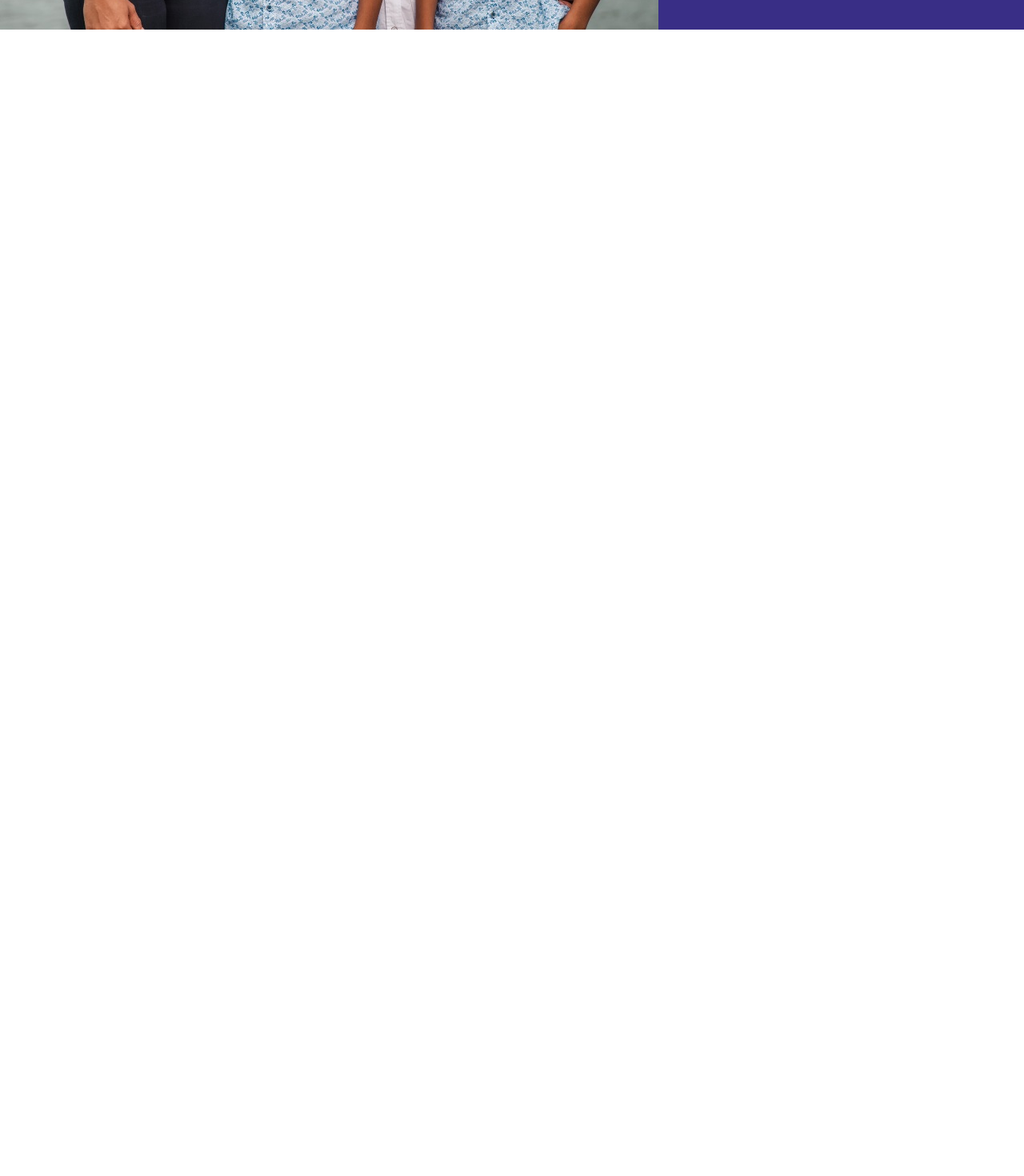
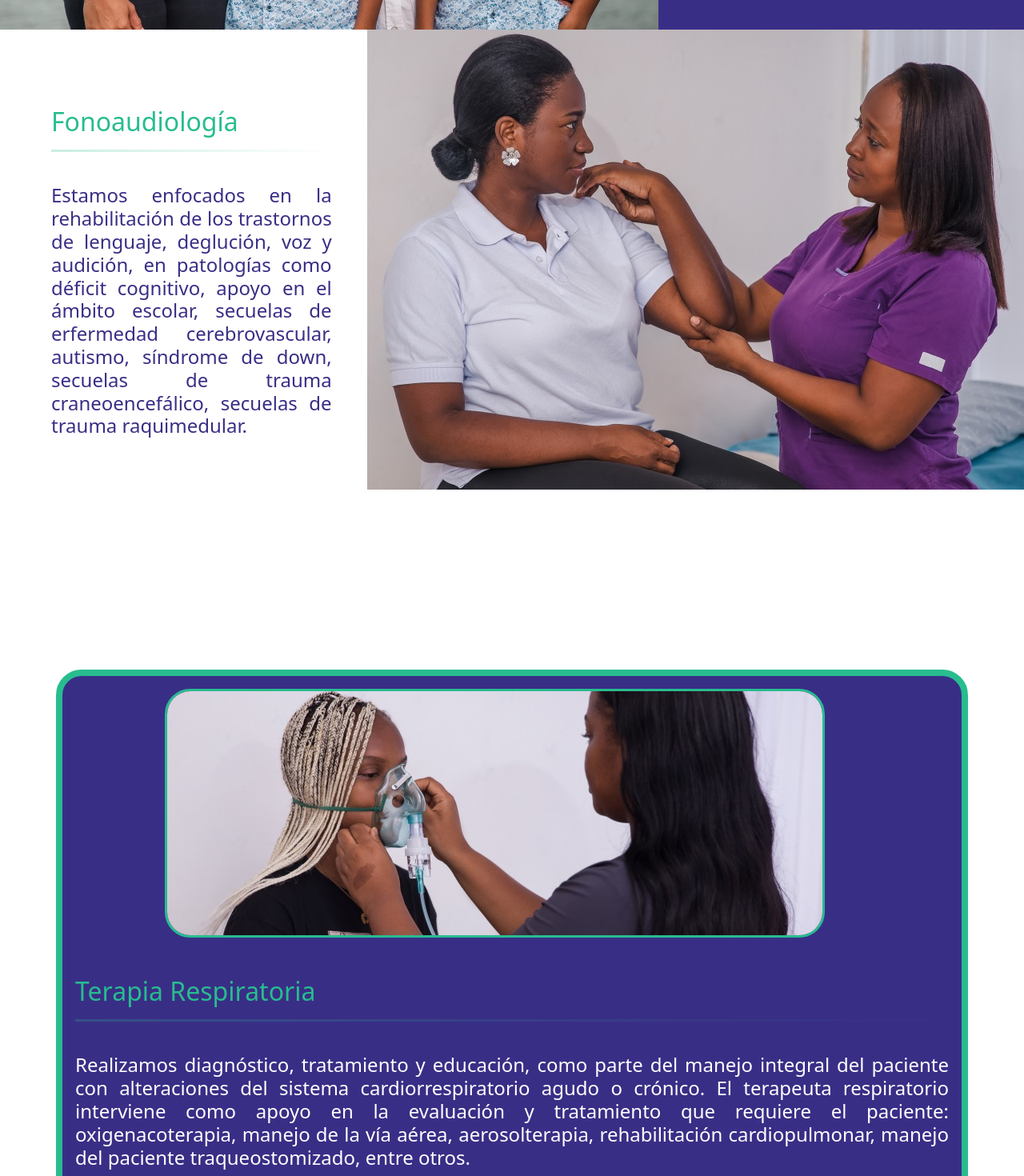
Before and after one commit to eiriselias/neosTerapia, an Angular app: page / in a window 1280 px wide. Shown: the part 3740-5210 px from the top of the page at 80% size. Before the commit the page ends 3777 px from the top, so only its background shows below. Built offline with nearby package versions, Linux system fonts and the light colour scheme.

Commit message:
se agrego diseño a terapia respiratoria y ocupacional

```diff
--- a/src/app/app.component.html
+++ b/src/app/app.component.html
@@ -5,3 +5,5 @@
 <app-vision></app-vision>
 <app-fisioterapia></app-fisioterapia>
 <app-terapia-ocupacional></app-terapia-ocupacional>
+<app-fonoaudiologia></app-fonoaudiologia>
+<app-terapia-respiratoria></app-terapia-respiratoria>
--- a/src/app/components/fonoaudiologia/fonoaudiologia.component.html
+++ b/src/app/components/fonoaudiologia/fonoaudiologia.component.html
@@ -1,14 +1,15 @@
-<div class="container">
+<div class="container" id="fonoaudiologia">
     <div class="row">
-        <div class="col-6">
-            <h2>Fonoaudiología</h2>
+        <div class="col-4">
+            <h2>Fonoaudiología</h2> <hr><br>
             <h4>Estamos enfocados en la rehabilitación de los trastornos de lenguaje, deglución, voz y audición, en patologías
                 como déficit cognitivo, apoyo en el ámbito escolar, secuelas de erfermedad cerebrovascular, autismo, síndrome
                 de down, secuelas de trauma craneoencefálico, secuelas de trauma raquimedular.
             </h4>
         </div>
+        <div class="col-2"></div>
         <div class="col-6">
-            <img src="" alt="">
+            <img src="./assets/terapiafisica.jpg" alt="terapia fisica">
         </div>
     </div>
 </div>
--- a/src/app/components/fonoaudiologia/fonoaudiologia.component.scss
+++ b/src/app/components/fonoaudiologia/fonoaudiologia.component.scss
@@ -0,0 +1,27 @@
+.container{
+    height: 100vh;
+    margin: 0;
+    max-width: 100vw;
+}
+h2{
+    color: rgb(40,188,143);
+
+}
+h4{
+    color: rgb(57, 46, 134);
+    text-align: justify;
+}
+hr{
+    border: white;
+    height: 3px;
+    background: linear-gradient(to left, white, rgb(40,188,143));
+}
+.col-6{
+    padding: 0;
+    display: flex;
+    justify-content: flex-end;
+}
+.col-4{
+    padding-left: 4rem;
+    padding-top: 6rem;
+}
--- a/src/app/components/terapia-ocupacional/terapia-ocupacional.component.scss
+++ b/src/app/components/terapia-ocupacional/terapia-ocupacional.component.scss
@@ -4,7 +4,6 @@
     max-width: 100vw;
     padding: 0;
     background-color: rgb(57, 46, 134);
-
 }
 h2{
     color: rgb(40,188,143);
--- a/src/app/components/terapia-respiratoria/terapia-respiratoria.component.html
+++ b/src/app/components/terapia-respiratoria/terapia-respiratoria.component.html
@@ -1,10 +1,12 @@
-<div class="container">
-    <div class="row">
-        <div class="col-6">
+<div class="container" id="respiratoria">
+    <div class="row imagen">
+        <div class="col">
             <img src="./assets/respiratoria.jpg" alt="terapia respiratoria">
         </div>
-        <div class="col-6">
-            <h2>Terapia Respiratoria</h2>
+    </div>
+    <div class="row">
+        <div class="col">
+            <h2>Terapia Respiratoria</h2><hr><br>
             <h4>Realizamos diagnóstico, tratamiento y educación, como parte del manejo integral del paciente con
                 alteraciones del sistema cardiorrespiratorio agudo o crónico. El terapeuta respiratorio interviene
                 como apoyo en la evaluación y tratamiento que requiere el paciente: oxigenacoterapia, manejo de la
--- a/src/app/components/terapia-respiratoria/terapia-respiratoria.component.scss
+++ b/src/app/components/terapia-respiratoria/terapia-respiratoria.component.scss
@@ -0,0 +1,28 @@
+.container{
+    height: 100vh;
+    background-color:rgb(57, 46, 134);
+    border-radius: 2rem;
+    padding: 1rem;
+    border: solid rgb(40,188,143) .5rem;
+}
+h2{
+    color: rgb(40,188,143);
+
+}
+h4{
+    color: white;
+    text-align: justify;
+}
+img{
+    border-radius: 2rem;
+    border: solid rgb(40,188,143) .2rem;
+}
+.imagen{
+    padding-left: 7rem;
+    padding-bottom: 3rem;
+}
+hr{
+    border: white;
+    height: 3px;
+    background: linear-gradient(to left, rgb(57, 46, 134), rgb(40,188,143));
+}
```
